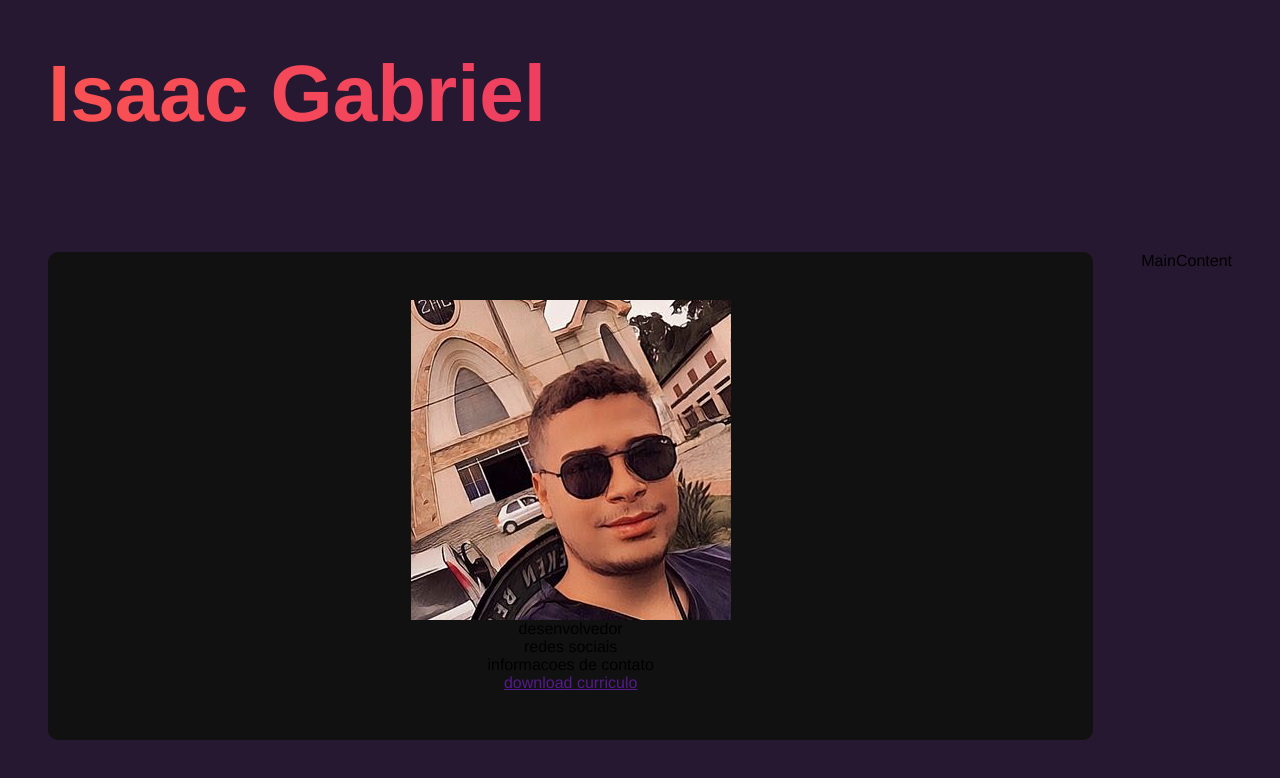
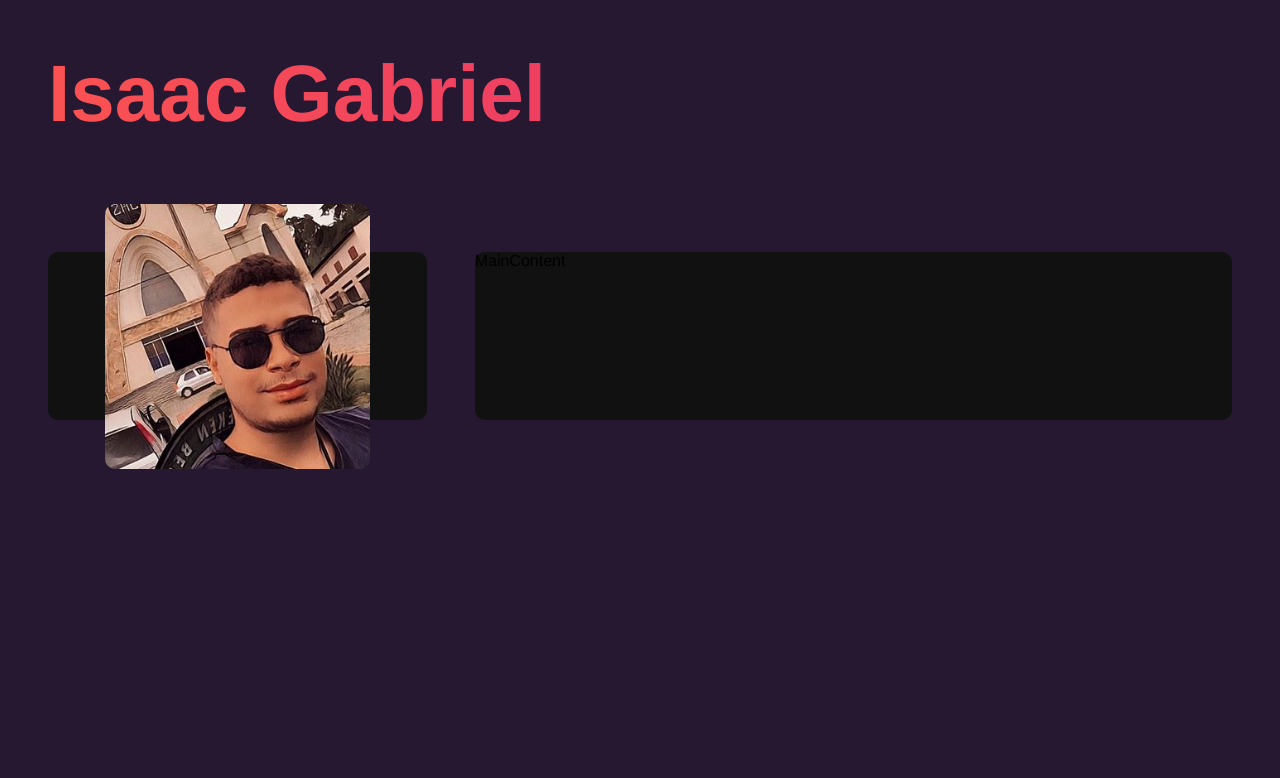
Before and after one commit to Isaacovski/react_sass, a React (Vite) app in the folder react_app/: page / in a window 1280 px wide. Shown: the top 778 px of the page. Built offline with nearby package versions, Linux system fonts and the light colour scheme.

Commit message:
bug maincontent

```diff
--- a/react_app/src/conponets/MainContent.jsx
+++ b/react_app/src/conponets/MainContent.jsx
@@ -1,7 +1,8 @@
+import "../styles/conponets/MainContent.sass"
 
 function MainContent() {
   return (
-    <div>MainContent</div>
+    <main id="main-content" >MainContent</main>
   )
 }
 
--- /dev/null
+++ b/react_app/src/styles/conponets/maincontent.sass
@@ -0,0 +1,10 @@
+@use '../variables'
+
+
+
+
+#main-content
+    background-color: variables.$bg-color
+    flex: 2 1 0
+    border-radius: variables.$container-border-radius
+     padding: 3rem
--- a/react_app/src/styles/conponets/sidebar.sass
+++ b/react_app/src/styles/conponets/sidebar.sass
@@ -15,3 +15,6 @@
 
     img
         max-width: 70%
+        border-radius: variables.$container-border-radius
+        position: absolute
+        top: -3rem
```
